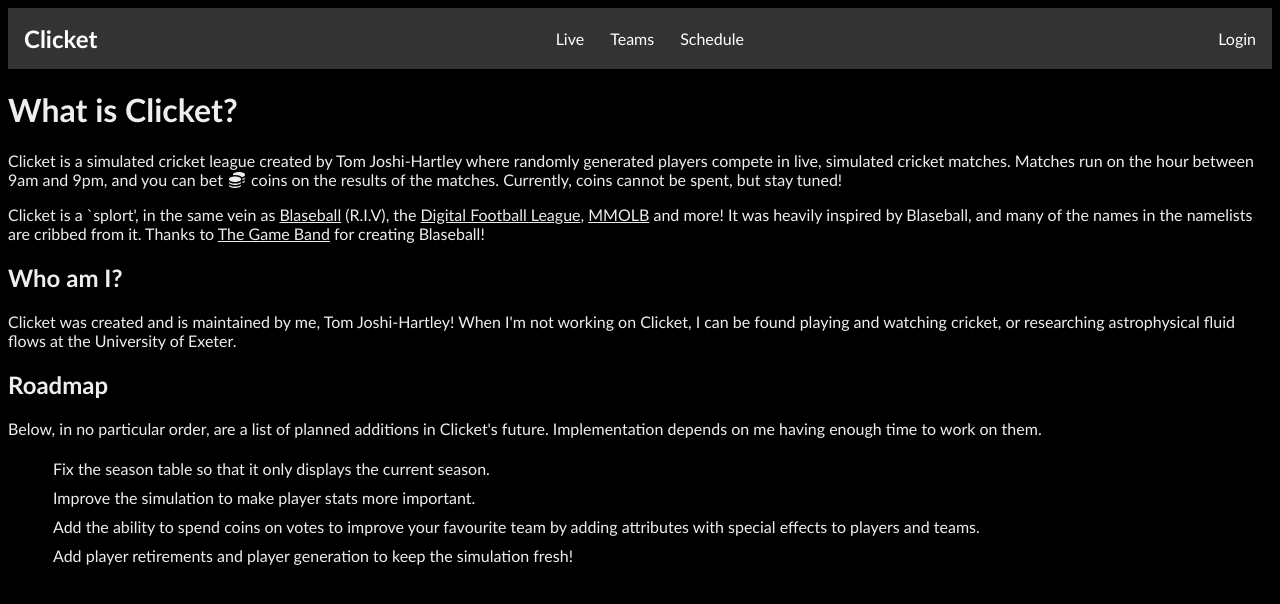
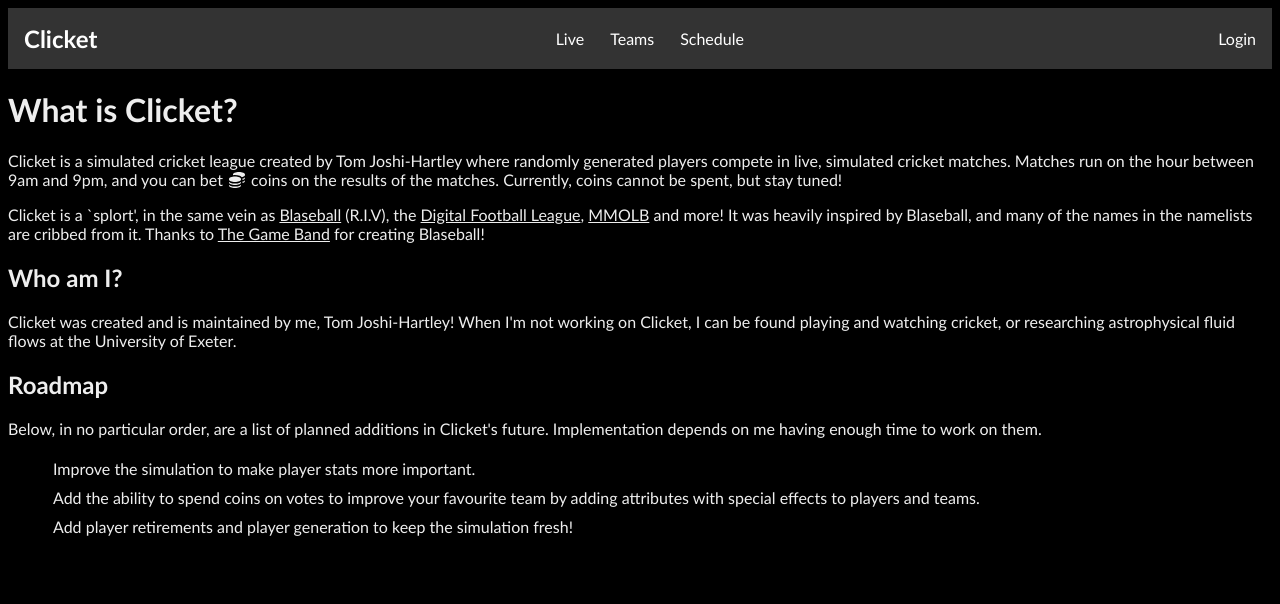
Before and after one commit to tj294/ClicketDB, a React (Vite) app in the folder frontend/: page /about in a window 1280 px wide. Shown: the top 604 px of the page. Built offline with nearby package versions, Linux system fonts and the light colour scheme; no server answers.

Commit message:
Remove Season Table fix from Roadmap

```diff
--- a/frontend/src/pages/AboutPage.jsx
+++ b/frontend/src/pages/AboutPage.jsx
@@ -20,7 +20,6 @@ export default function AboutPage() {
       <h2>Roadmap</h2>
       <p>Below, in no particular order, are a list of planned additions in Clicket's future. Implementation depends on me having enough time to work on them.</p>
       <ul>
-        <li>Fix the season table so that it only displays the current season.</li>
         <li>Improve the simulation to make player stats more important.</li>
         <li>Add the ability to spend coins on votes to improve your favourite team by adding attributes with special effects to players and teams.</li>
         <li>Add player retirements and player generation to keep the simulation fresh!</li>
```
